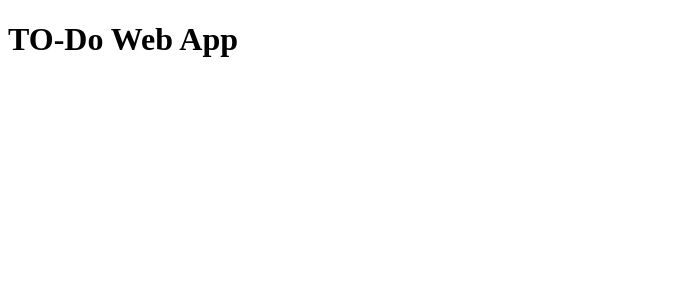
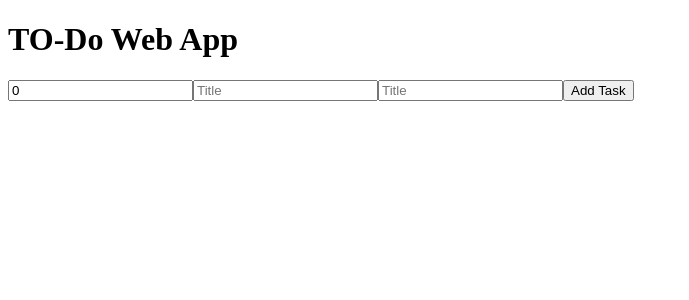
Before and after one commit to TheCollinsByte/ToDo, a React (Create React App) app in the folder todo-webapp/: page / in a window 1280 px wide. Shown: the top 300 px of the page, without its empty margins (0-689 px from the left). Built offline with nearby package versions, Linux system fonts and the light colour scheme.

Commit message:
Imported to the App FC

```diff
--- a/todo-webapp/src/components/App.js
+++ b/todo-webapp/src/components/App.js
@@ -1,7 +1,10 @@
+import {Task} from "./Task";
+
 function App () {
     return (
        <div>
            <h1>TO-Do Web App</h1>
+           <Task />
        </div>
     )
 }
```
